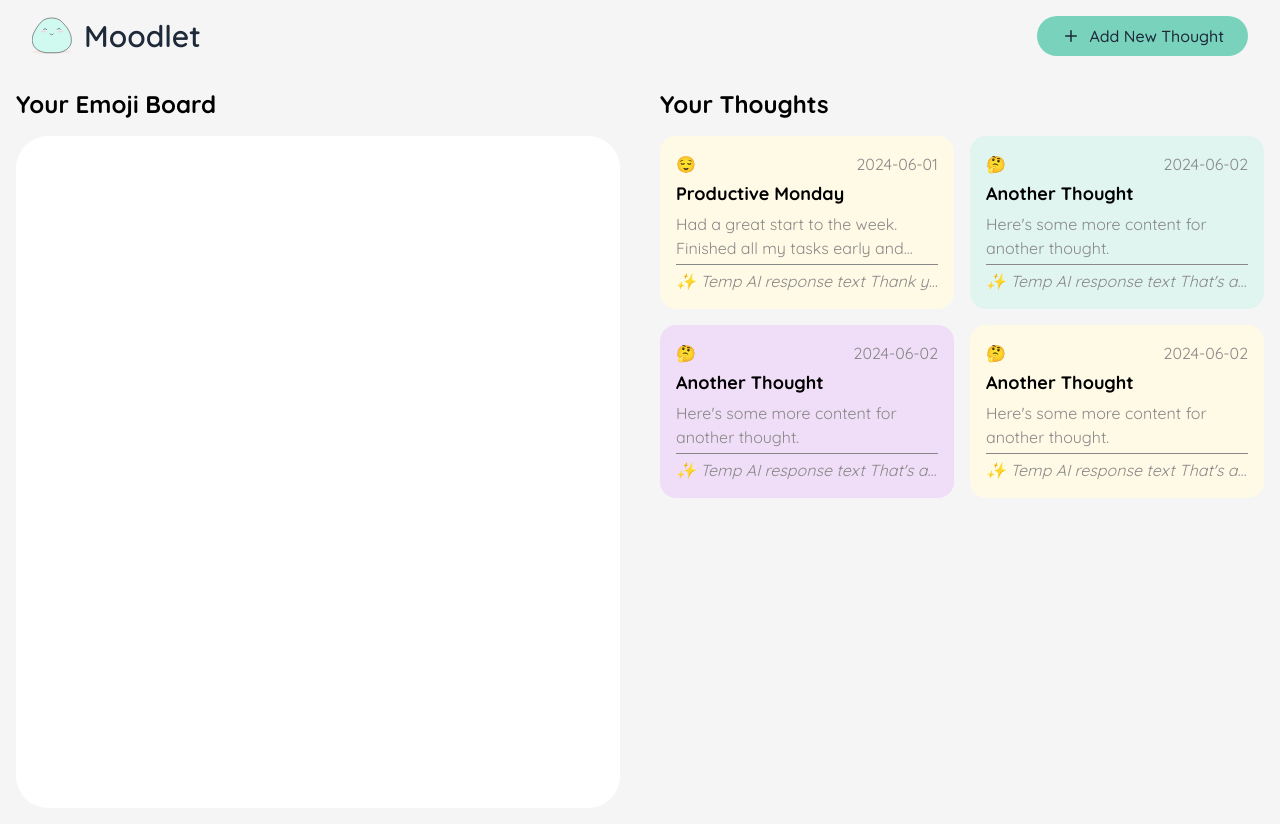
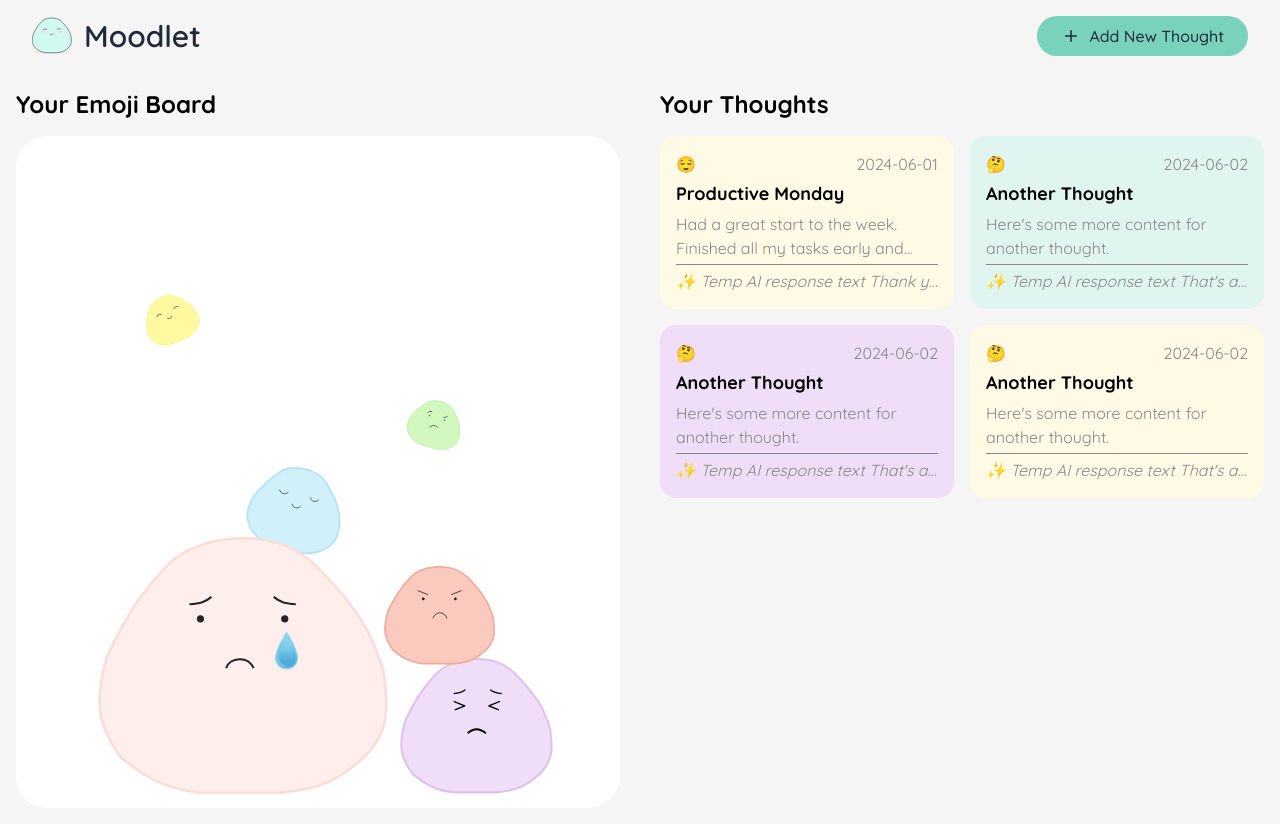
Before and after one commit to silhuang/health-companion-app, a React (Vite) app in the folder frontend/: page / in a window 1280 px wide. Built offline with nearby package versions, Linux system fonts and the light colour scheme.

Commit message:
added emoji board

```diff
--- a/frontend/src/components/dashboard/Dashboard.tsx
+++ b/frontend/src/components/dashboard/Dashboard.tsx
@@ -2,6 +2,7 @@ import { useEffect, useState, useImperativeHandle, forwardRef } from "react";
 import type { Thought } from "../../types/thought";
 import ThoughtCard from "./ThoughtCard";
 import NewThoughtModal from "./NewThoughtModal";
+import emojiBoardImg from '../../assets/emoji_board.svg';
 
 const Dashboard = forwardRef((_, ref) => {
   const [thoughtList, setThoughtList] = useState<Thought[]>([]);
@@ -51,7 +52,7 @@ const Dashboard = forwardRef((_, ref) => {
         isOpen={isModalOpen}
         onClose={() => setIsModalOpen(false)}
         onSubmit={(thought) => {
-          console.log('New thought:', thought);
+          console.log('New thought:', thought); TODO: //send to backend here
           setIsModalOpen(false);
         }}
       />
@@ -62,7 +63,9 @@ const Dashboard = forwardRef((_, ref) => {
         <div
           className="rounded-4xl bg-card"
           style={{ height: "calc(100vh - var(--navbar-height, 64px))" }}
-        ></div>
+        >
+          <img src={emojiBoardImg} alt="Emoji Board" className="w-full h-full object-contain rounded-4xl" />
+        </div>
       </div>
       {/* RIGHT SIDE */}
       <div className="flex flex-col gap-4 p-4 flex-1">
```
Also changed, not shown: frontend/src/assets/emoji_board.svg (added).
